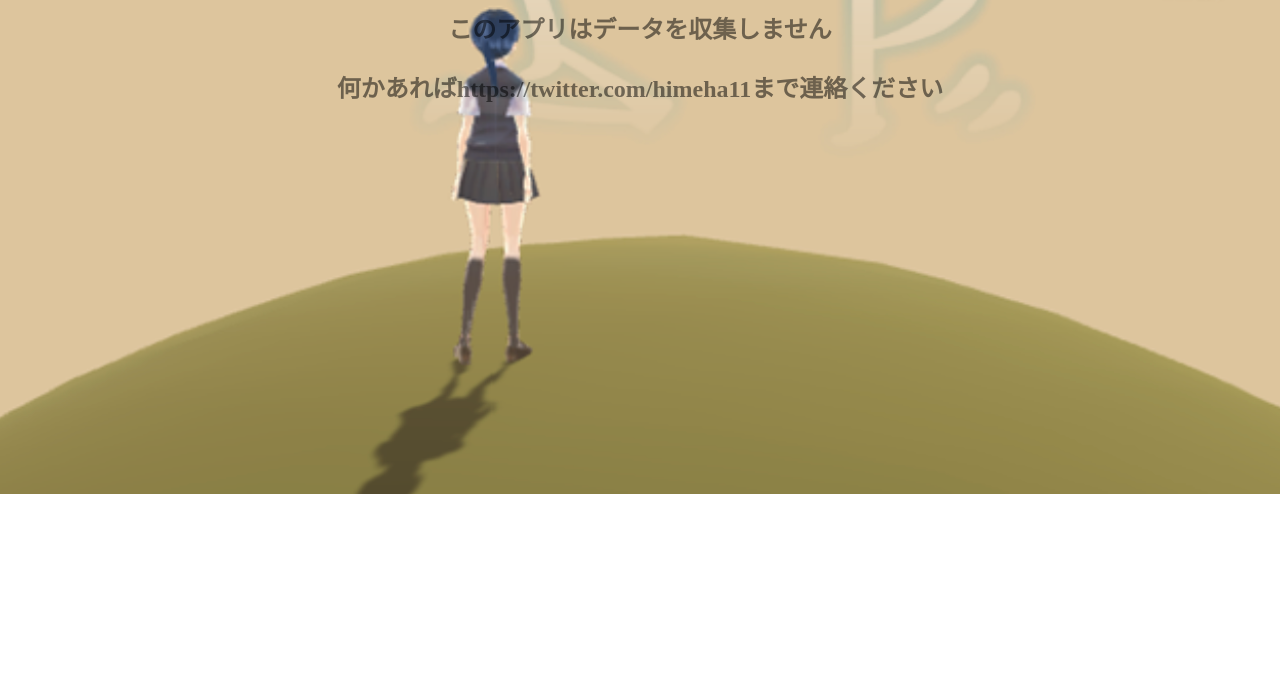
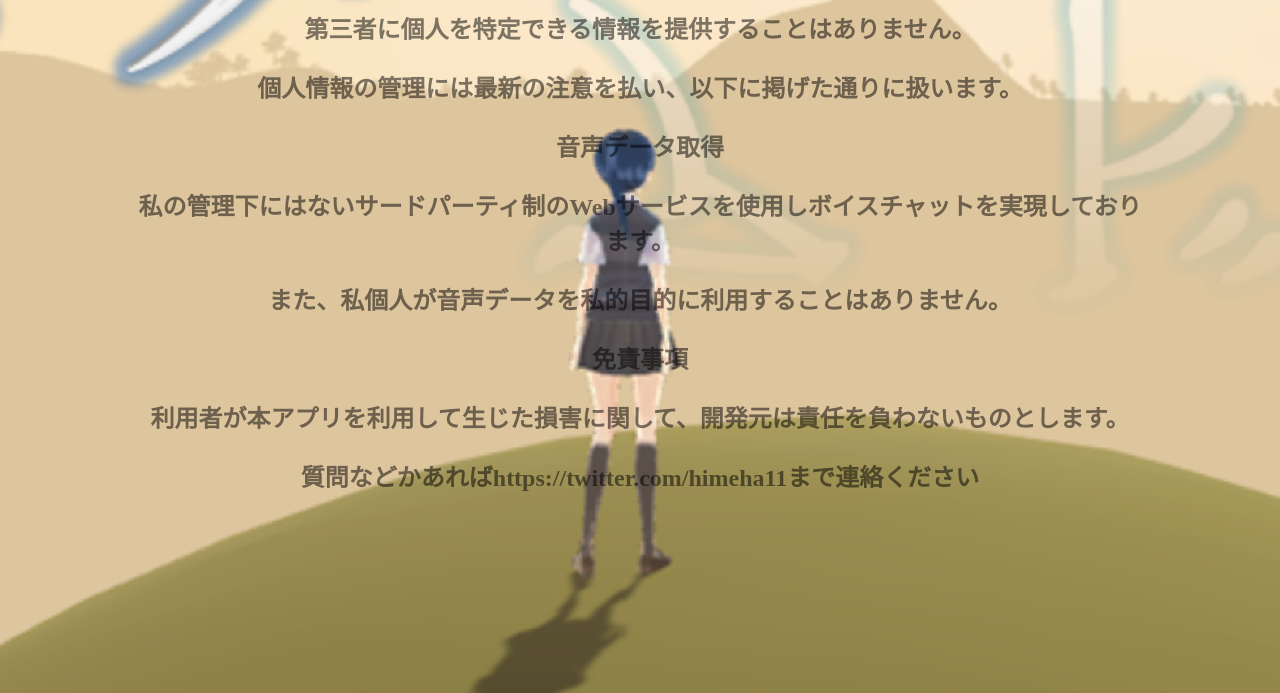
Before and after one commit to test3test3test/himead, a plain HTML site: page index.html in a window 1280 px wide. Shown: the part 450-1143 px from the top of the page. Before the commit the page ends 944 px from the top, so only its background shows below. Drawn offline with Linux system fonts and the light colour scheme.

Commit message:
update privacy policy
update privacy policy

```diff
--- a/index.html
+++ b/index.html
@@ -8,9 +8,17 @@
 </head>
 <body>
     <div class="body">
-        <h1>プライバシーポリシー</h1>
-    <p>このアプリはデータを収集しません</p>
-    <p>何かあればhttps://twitter.com/himeha11まで連絡ください</p>
+    <h1>プライバシーポリシー</h1>
+    <p>第三者に個人を特定できる情報を提供することはありません。</p>
+    <p>個人情報の管理には最新の注意を払い、以下に掲げた通りに扱います。</p>
+
+    <h2>音声データ取得</h2>
+    <p>私の管理下にはないサードパーティ制のWebサービスを使用しボイスチャットを実現しております。</p>
+    <p>また、私個人が音声データを私的目的に利用することはありません。</p>
+
+    <h2>免責事項</h2>
+    <p>利用者が本アプリを利用して生じた損害に関して、開発元は責任を負わないものとします。</p>
+    <p>質問などかあればhttps://twitter.com/himeha11まで連絡ください</p>
     </div>
 </body>
 </html>
```
